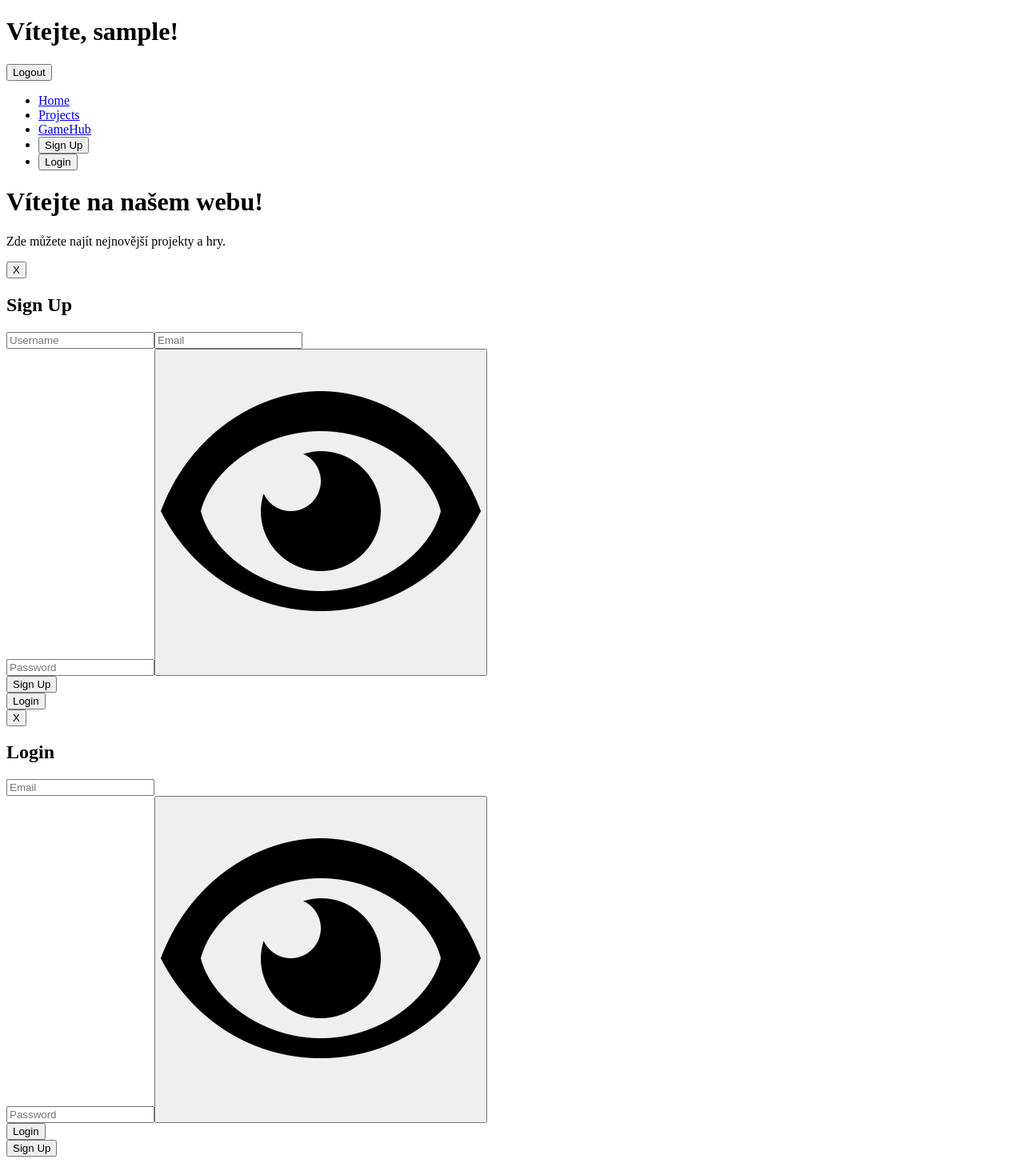
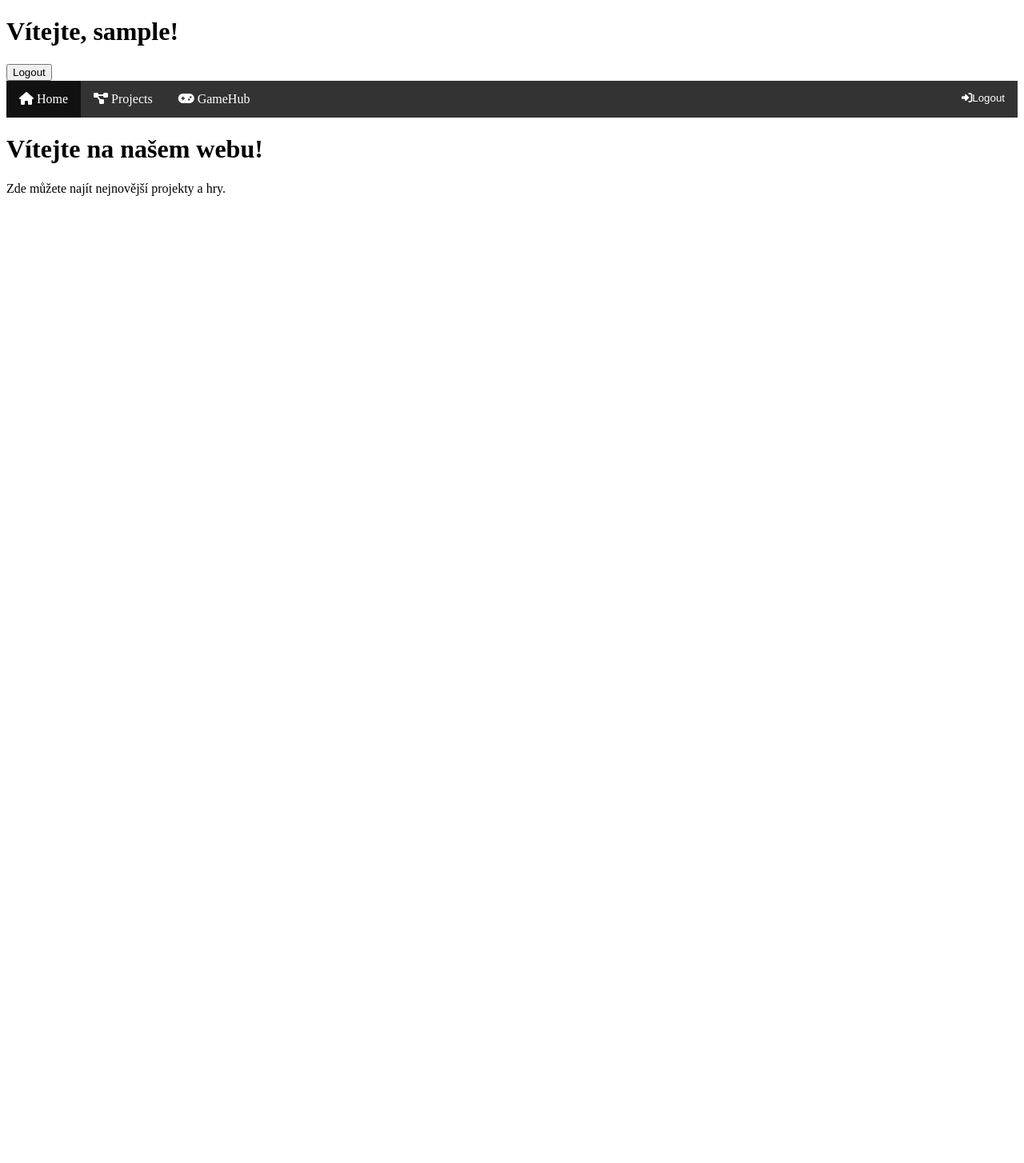
Before and after one commit to pascaljura/alba-rosa.cz, a PHP site: page /index.php in a window 1280 px wide. Shown: the whole page at 80% size. After the commit the page ends 245 px from the top, so only its background shows below. Run offline with PHP 8.4, Linux system fonts and the light colour scheme; the visitor is signed in with stand-in values (Sample User, id 1); some libraries are stand-ins or nearby versions.

Commit message:
Úprava inde.php

```diff
--- a/index.php
+++ b/index.php
@@ -10,45 +10,38 @@ if (isset($_SESSION['user_id'])) {
 <form id="logoutForm" method="post" action="logout.php">
     <input type="submit" class="submitbtn" value="Logout">
 </form>';
-  echo '<ul class="navbar">';
-  echo '<li><a href="./" class="active"><i class="fas fa-home"></i> Home</a></li>';
-  echo '<li><a href="./projects/"><i class="fas fa-project-diagram"></i> Projects</a></li>';
-  echo '<li><a href="./games/"><i class="fas fa-gamepad"></i> GameHub</a></li>';
-  echo '<li><button onclick="signup()"><i class="fas fa-user-plus"></i> Sign Up</button></li>';
-  echo '<li><button onclick="login()"><i class="fas fa-sign-in-alt"></i> Login</button></li>';
-  echo '</ul>';
+echo '
+<html lang="en">
 
-  echo '<div>';
-  echo '<h1>Vítejte na našem webu!</h1>';
-  echo '<p>Zde můžete najít nejnovější projekty a hry.</p>';
-  echo '</div>';
+<head>
+  <meta charset="UTF-8">
+  <meta name="viewport" content="width=device-width, initial-scale=1.0">
+  <link rel="stylesheet" href="./assets/style.css">
+  <link rel="shortcut icon" href="./assets/icon.png" type="image/x-icon">
+  <title>Alba-rosa.cz</title>
+</head>
 
-  echo '<div></div>';
+<body>
 
-  echo '<div class="popup" id="popupSignup">';
-  echo '<button class="popClose" onclick="signup(true)">X</button>';
-  echo '<form id="signupForm" method="post" action="sign-up.php">';
-  echo '<h2>Sign Up</h2>';
-  echo '<input type="text" name="username" placeholder="Username" required>';
-  echo '<input type="email" name="email" placeholder="Email" required>';
-  echo '<div id="pasdiv" class="pasdiv"><input type="password" name="password" placeholder="Password" id="signpas" required>';
-  echo '<button onclick="passhow(document.getElementById("signpas"))" class="swbtn"><img src="./assets/eye.png"></button></div>';
-  echo '<input type="submit" class="submitbtn" value="Sign Up">';
-  echo '</form>';
-  echo '<button onclick="login()" class="svitch">Login</button>';
-  echo '</div>';
+  <!-- Menu -->
+  <ul class="navbar">
+    <li><a href="./" class="active"><i class="fas fa-home"></i> Home</a></li>
+    <li><a href="./projects/"><i class="fas fa-project-diagram"></i> Projects</a></li>
+    <li><a href="./games/"><i class="fas fa-gamepad"></i> GameHub</a></li>
+    <li><button onclick="location.href=\'logout.php\'"><i class="fas fa-sign-in-alt"></i>Logout</button></li>
+  </ul>
 
-  echo '<div class="popup" id="popupLogin">';
-  echo '<button class="popClose" onclick="login(true)">X</button>';
-  echo '<form id="loginForm" method="post" action="login.php">';
-  echo '<h2>Login</h2>';
-  echo '<input type="email" name="email" placeholder="Email" required>';
-  echo '<div id="pasdiv" class="pasdiv"><input type="password" name="password" placeholder="Password" id="logpas" required>';
-  echo '<button onclick="passhow(document.getElementById("logpas"))" class="swbtn"><img src="./assets/eye.png" ></button></div>';
-  echo '<input type="submit" class="submitbtn" value="Login">';
-  echo '</form>';
-  echo '<button onclick="signup()" class="svitch">Sign Up</button>';
-  echo '</div>';
+  <!-- Úvodní text -->
+  <div>
+    <h1>Vítejte na našem webu!</h1>
+    <p>Zde můžete najít nejnovější projekty a hry.</p>
+  </div>
+
+  <!-- Přidat skripty nebo odkazy na skripty pro funkcionalitu -->
+  <script src="./assets/script.js"></script>
+  <script src="https://kit.fontawesome.com/865012b7e6.js" crossorigin="anonymous"></script>
+</body>
+</html>';
 exit();
 }
 ?>
@@ -94,9 +87,7 @@ if (isset($_SESSION['user_id'])) {
       <input type="text" name="username" placeholder="Username" required>
       <input type="email" name="email" placeholder="Email" required>
       <input type="password" name="password" placeholder="Password" required>
-      <div id='pasdiv' class='pasdiv'><input type="password" name="password" placeholder="Password" id='signpas'
-          required><button onclick='passhow(document.getElementById("signpas"))' class='swbtn'><img
-            src='./assets/eye.png'></button></div>
+      <div id='pasdiv' class='pasdiv'><input type="password" name="password" placeholder="Password" id='signpas' required><button onclick='passhow(document.getElementById("signpas"))' class='swbtn'><img src='./assets/eye.png'></button></div>
       <input type="submit" class="submitbtn" value="Sign Up">
     </form>
     <button onclick="login()" class='svitch'>Login</button>
@@ -108,9 +99,7 @@ if (isset($_SESSION['user_id'])) {
     <form id="loginForm" method="post" action="login.php">
       <h2>Login</h2>
       <input type="email" name="email" placeholder="Email" required>
-      <div id='pasdiv' class='pasdiv'><input type="password" name='password' placeholder="Password" id='logpas'
-          required><button onclick='passhow(document.getElementById("logpas"))' class='swbtn'><img
-            src='./assets/eye.png'></button></div>
+      <div id='pasdiv' class='pasdiv'><input type="password" name='password' placeholder="Password" id='logpas' required><button onclick='passhow(document.getElementById("logpas"))' class='swbtn'><img src='./assets/eye.png' ></button></div>
       <input type="submit" class="submitbtn" value="Login">
     </form>
     <button onclick="signup()" class='svitch'>Sign Up</button>
--- a/projects/index.php
+++ b/projects/index.php
@@ -29,7 +29,7 @@
   <!-- Pop-up pro Sign Up -->
   <div class="popup" id="popupSignup">
     <button class="popClose" onclick="signup(true)">X</button>
-    <form id="signupForm" method="post" action="sign-up.php">
+    <form id="signupForm" method="post" action="../sign-up.php">
       <h2>Sign Up</h2>
       <input type="text" name="username" placeholder="Username" required>
       <input type="email" name="email" placeholder="Email" required>
@@ -45,7 +45,7 @@
   <!-- Pop-up pro Login -->
   <div class="popup" id="popupLogin">
     <button class="popClose" onclick="login(true)">X</button>
-    <form id="loginForm" method="post" action="login.php">
+    <form id="loginForm" method="post" action="../login.php">
       <h2>Login</h2>
       <input type="email" name="email" placeholder="Email" required>
       <div id='pasdiv' class='pasdiv'><input type="password" name='password' placeholder="Password" id='logpas'
```
Lines whose indentation alone changed are shown as unchanged.
